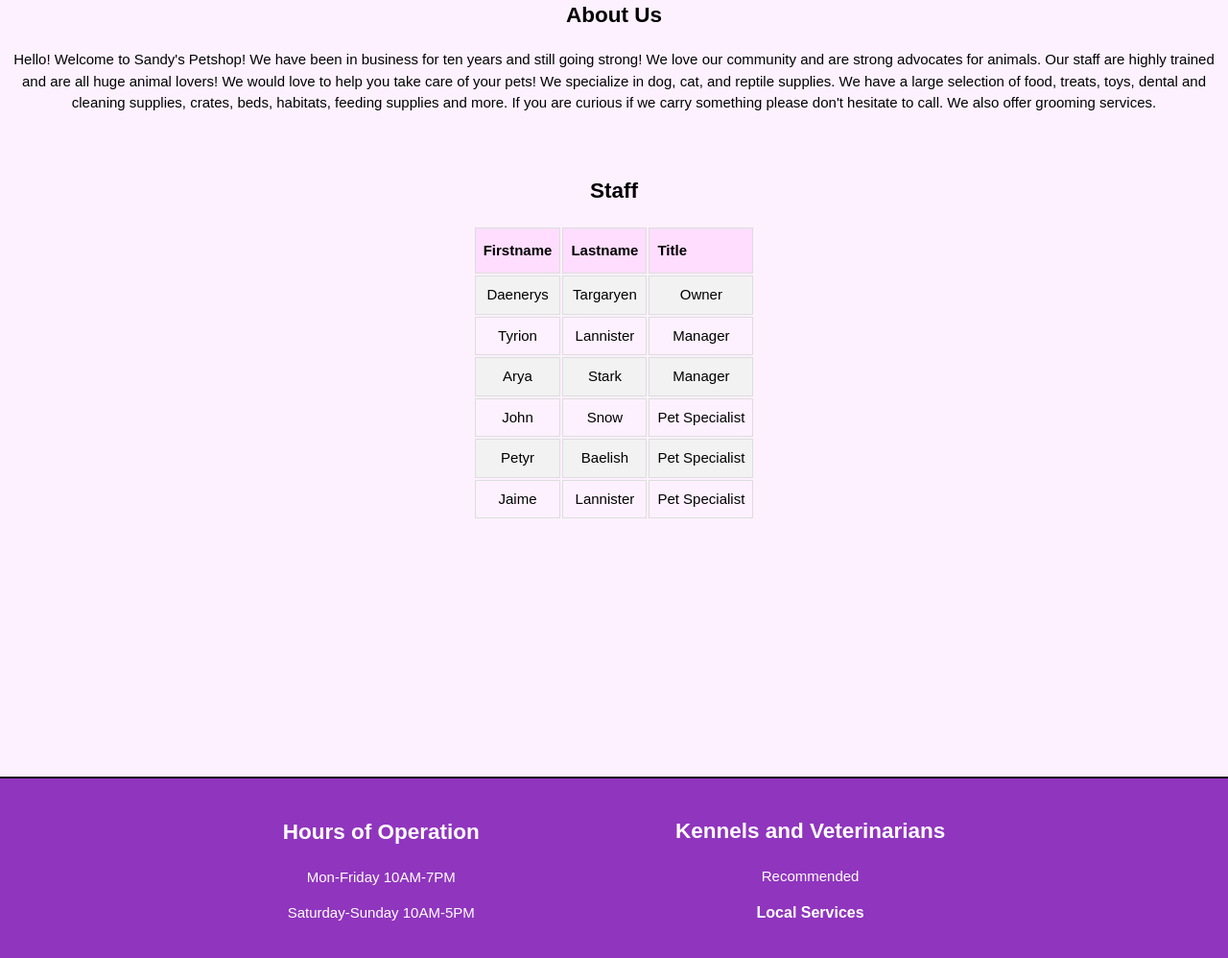
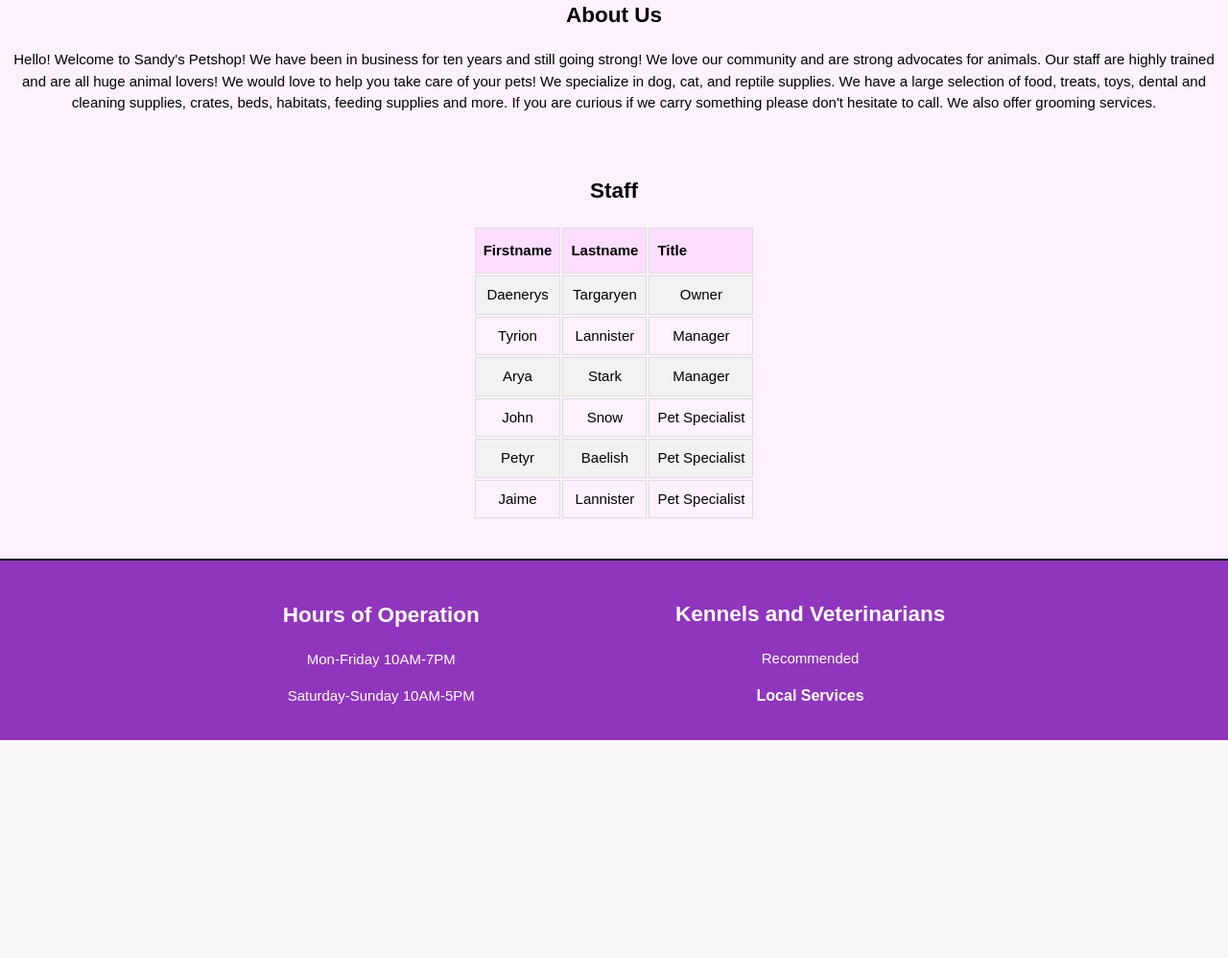
Before and after one commit to sec10/WebDev_ClassSite, a PHP site: page /about.html in a window 1280 px wide. Shown: the part 184-1182 px from the top of the page at 96% size. After the commit the page ends 955 px from the top, so only its background shows below. Run offline with PHP 8.4, Linux system fonts and the light colour scheme.

Commit message:
Update style.css

```diff
--- a/style.css
+++ b/style.css
@@ -137,9 +137,7 @@ a:hover {
 
 
 /* About */
-section {
-    height: 100%;
-}
+
 
 #about {
     width: 100%;
```
